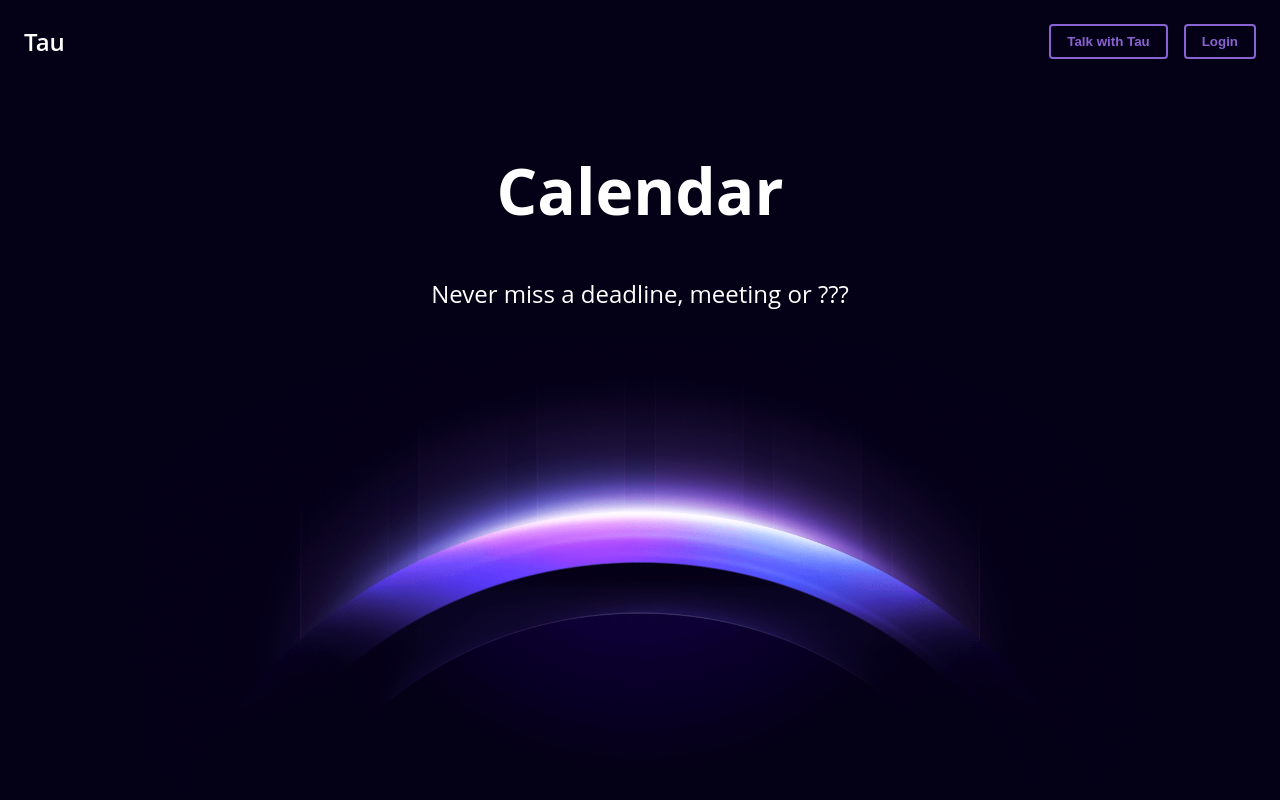
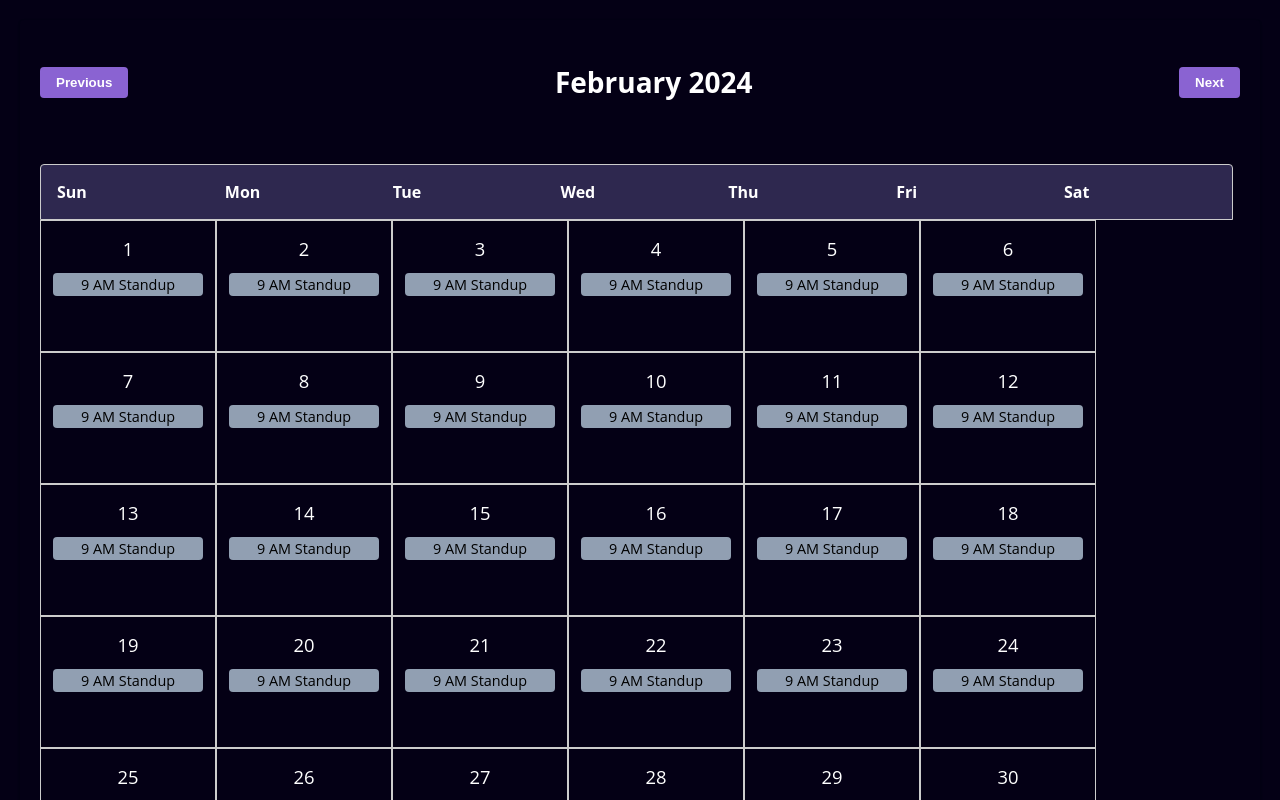
Before and after one commit to TauScheduler/Tau, a React (Create React App) app: page /Calendar in a window 1280 px wide. Shown: the top 800 px of the page. Built offline with nearby package versions, Linux system fonts and the light colour scheme.

Commit message:
Calendar pg

```diff
--- /dev/null
+++ b/src/Components/Calendar.css
@@ -0,0 +1,93 @@
+/* Calendar.css */
+
+/* Calendar Styles */
+.calendar {
+    background: #040015;
+    box-shadow: 0 1px 3px rgba(0, 0, 0, 0.12), 0 1px 2px rgba(0, 0, 0, 0.24);
+    padding: 20px;
+    border-radius: 4px;
+    margin: 20px;
+  }
+
+  .calendar-header {
+    display: flex;
+    justify-content: space-between;
+    align-items: center;
+    margin-bottom: 20px;
+  }
+
+  .calendar-header h2 {
+    font-size: 1.75rem;
+    font-weight: bold;
+  }
+
+  .calendar-grid {
+    display: flex;
+    padding-top: 20px;
+    flex-direction: column;
+    align-items: flex-start;
+  }
+
+  .calendar-days-of-week {
+    display: flex;
+    justify-content: space-between;
+    font-weight: bold;
+    padding: 8px;
+    width: 97.9%;
+    border: 1px solid #ccc;
+    background-color:  #2e284f;
+    border-top-left-radius: 4px;
+    border-top-right-radius: 4px;
+  }
+
+  .calendar-day-header {
+    width: calc(100% / 7);
+    display: flex;
+    flex-basis: calc(100% / 7);
+    text-align: center;
+    padding: 8px;
+    /* border-bottom: 1px solid #ccc; */
+  }
+
+  .calendar-days {
+    display: flex;
+    width: 100%;
+    justify-content: left;
+    flex-wrap: wrap;
+  }
+
+  .calendar-day {
+    flex-basis: calc(100% / 8);
+    text-align: center;
+    font-size: 1.15rem;
+    padding: 12px;
+    padding-top: 15px;
+    padding-bottom: 55px;
+    border-bottom: 1px solid #ccc;
+    border: 1px solid #ccc;
+  }
+
+  .event {
+    background-color: #919fb2;
+    color: rgb(0, 0, 0);
+    padding: 2px 6px;
+    border-radius: 4px;
+    font-size: 0.9rem;
+    margin-top: 12px;
+  }
+
+  .button {
+    background-color:#8a63d2;
+    color: white;
+    padding: 8px 16px;
+    border: none;
+    border-radius: 4px;
+    font-weight: bold;
+    cursor: pointer;
+  }
+
+  .button:hover {
+    background-color: #b19adc;
+    color: white;
+    border-color: transparent;
+  }
--- a/src/Components/Calendar.js
+++ b/src/Components/Calendar.js
@@ -1,73 +1,49 @@
 import React from 'react';
 import { Link } from 'react-router-dom';
-import './HomePage.css';
+//import './HomePage.css';
+import './Calendar.css'
 import Home from '../sunrise.png';
 
 
-// Header component (reusable for both pages)
-const Header = () => (
-  <header>
-    <nav>
-      <ul>
-        <li>Home</li>
-        <li>About</li>
-        <li>Contact</li>
-      </ul>
-    </nav>
-    <button>Login</button>
-  </header>
-);
+function Calendar() {
+    const daysOfWeek = ['Sun', 'Mon', 'Tue', 'Wed', 'Thu', 'Fri', 'Sat'];
 
-// Feature component for the four features at the bottom of the homepage
-const Feature = ({ icon, title, description }) => (
-  <div className="feature">
-    <i className={icon}></i> {/* Assuming you're using a font icon library */}
-    <h3>{title}</h3>
-    <p>{description}</p>
-  </div>
-);
+    // Generate the days of the week header
+    const weekHeader = daysOfWeek.map((day, index) => (
+      <div key={index} className="calendar-day-header">
+        {day}
+      </div>
+    ));
 
-// Homepage component
-const Calendar = () => (
-    <div>
-    <nav className="nav">
-      <div className="logo">Tau</div>
-      <div className="buttons">
-      <Link to="/chat">
-      <button className="button">Talk with Tau</button>
-    </Link>
-        <button className="button">Login</button>
+    // Generate the days of the month
+    const daysOfMonth = [];
+    for (let day = 1; day <= 31; day++) {
+      // You can add your logic to display events on specific days
+      daysOfMonth.push(
+        <div key={day} className="calendar-day">
+          {day}
+          {/* You can render events here based on your data */}
+          <div className="event">9 AM Standup</div>
+        </div>
+      );
+    }
 
+    return (
+      <div className="calendar">
+        <div className="calendar-header">
+          <button className="button">Previous</button>
+          <h2>February 2024</h2>
+          <button className="button">Next</button>
+        </div>
+
+        <div className="calendar-grid">
+          <div className="calendar-days-of-week">{weekHeader}</div>
+          <div className="calendar-days">{daysOfMonth}</div>
+        </div>
       </div>
-    </nav>
+    );
+  }
 
-    <header className="hero">
-      <h1>Calendar</h1>
-      <p>Never miss a deadline, meeting or ???</p>
-    </header>
 
-    <div className="image-container">
-      <img src={Home} width="1000" height = "500" alt="Abstract image representing organization with a dark background and a purple light ring at the center, giving a techy feel" className="rounded-lg" />
-    </div>
-
-    <div className="feature-grid">
-      <div className="feature">
-        <i className="fas fa-rocket"></i>
-        <h2>Built for speed</h2>
-        <p>Instantly sync your notes across devices</p>
-      </div>
-      <div className="feature">
-        <i className="fas fa-project-diagram"></i>
-        <h2>Networked notes</h2>
-        <p>Form a graph of ideas with backlinked notes</p>
-      </div>
-      {/* Add similar feature elements */}
-    </div>
-
-    <footer className="footer">
-      <p>© 2024 Tau. All rights reserved.</p>
-    </footer>
-  </div>
-);
 
 export default Calendar;
```
